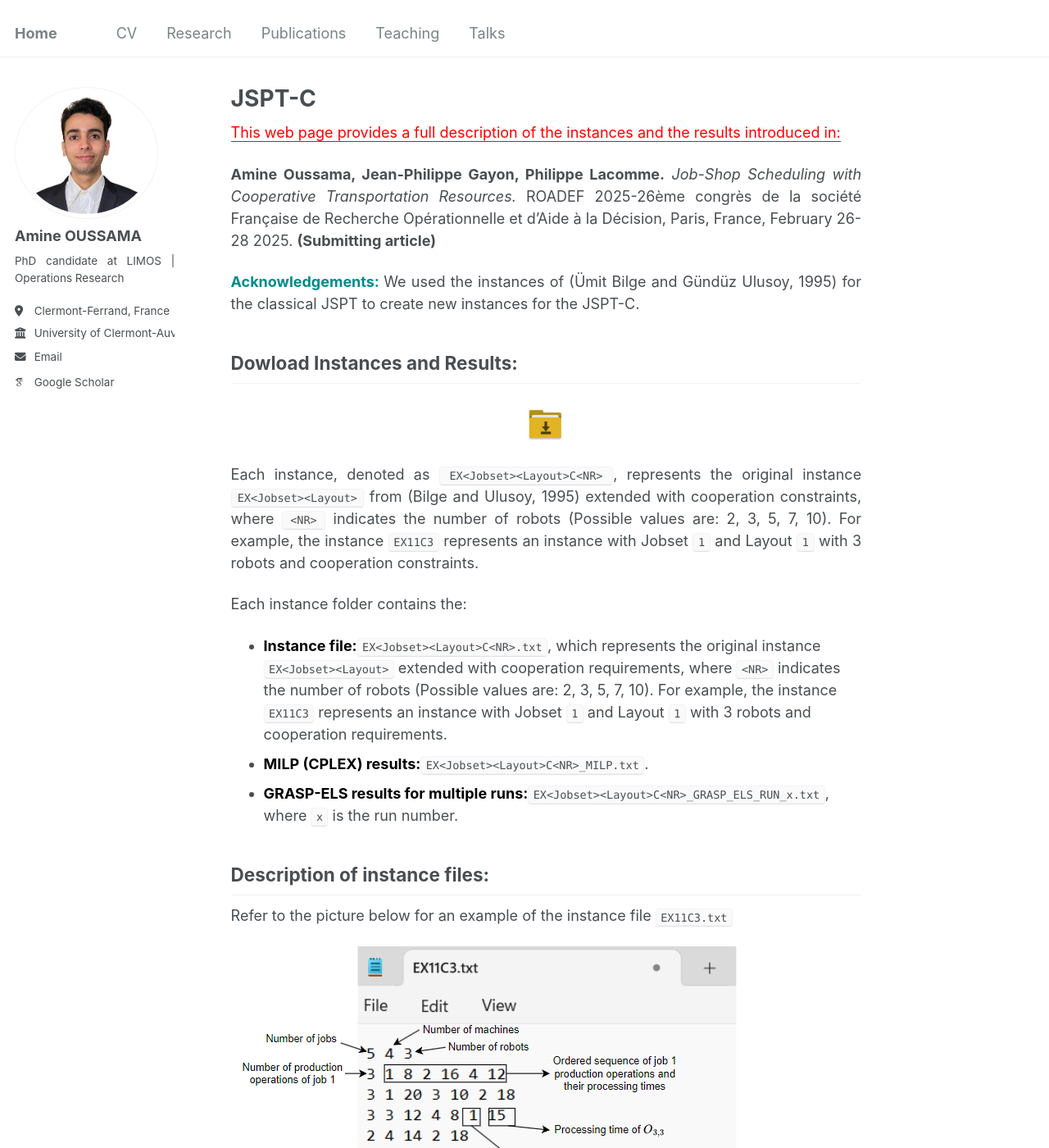
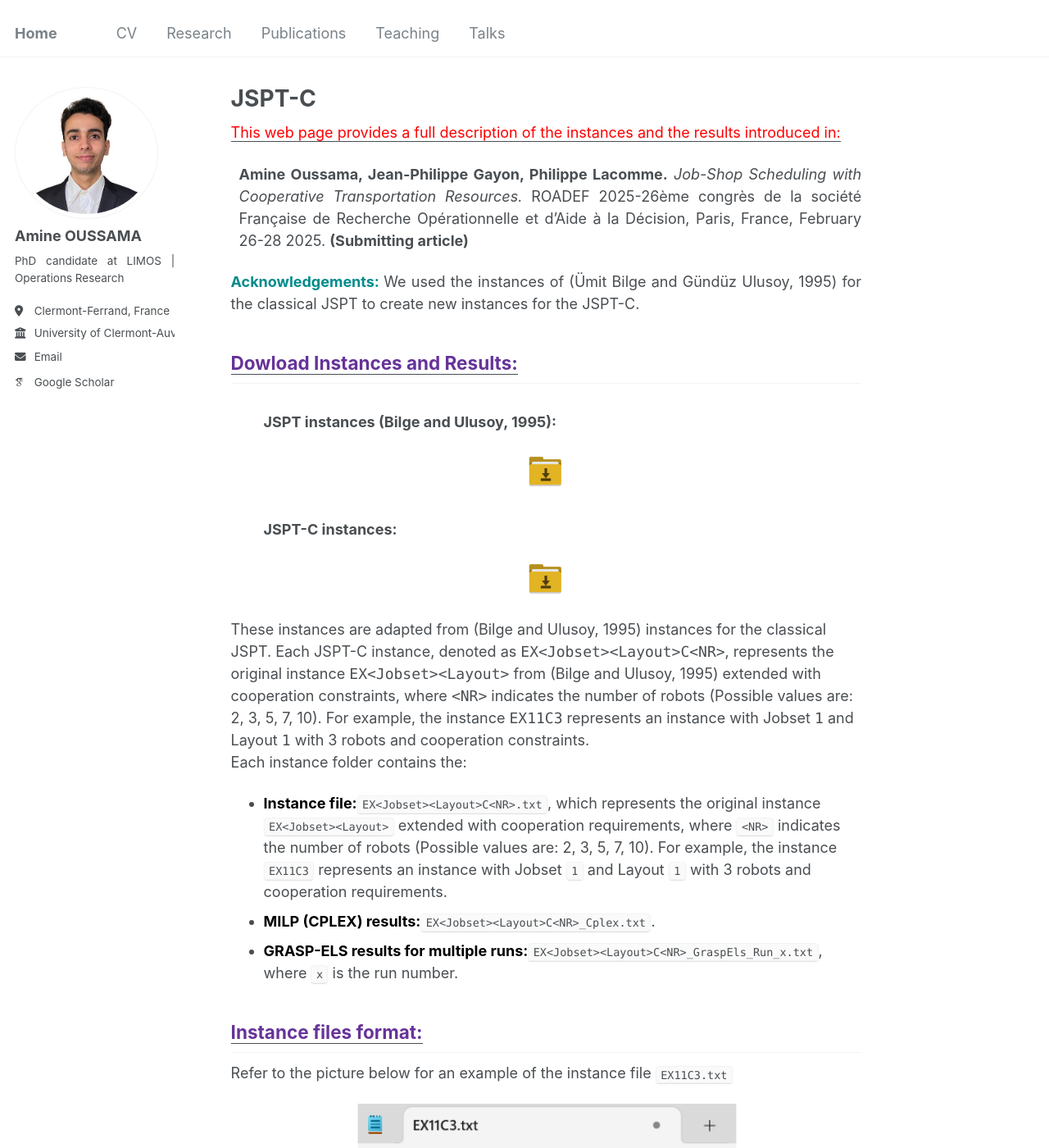
Before and after one commit to amine-oussama/amine-oussama.github.io, a Jekyll site: the page built from _pages/JSPT-C.html, in a window 1280 px wide and 1400 px high. Shown: the whole window at 82% size. Built offline with Jekyll 4.4.1, drawn with Linux system fonts in a browser that asks for light colours; some web fonts are replaced; some of the changed text lies outside the part shown.

Commit message:
Added download files

```diff
--- a/_pages/JSPT-C.html
+++ b/_pages/JSPT-C.html
@@ -17,7 +17,7 @@ author_profile: true
             </u>
         </span>
     </p>
-    <p>
+    <p style="margin-left: 10px; margin-top: 5px;">
         <b>Amine Oussama, Jean-Philippe Gayon, Philippe Lacomme.</b>
         <i>Job-Shop Scheduling with Cooperative Transportation Resources.</i>
         ROADEF 2025-26ème congrès de la société Française de Recherche Opérationnelle et d’Aide à la Décision,
@@ -32,19 +32,34 @@ author_profile: true
         </span>
         We used the instances of (Ümit Bilge and Gündüz Ulusoy, 1995) for the classical JSPT to create new instances for the JSPT-C.
     </p>
-    <h2>Dowload Instances and Results:</h2>
+    <h2><u style="color: rebeccapurple">Dowload Instances and Results:</u></h2>
 
-    <p>
-        <center>
-            <a href="InstancesGetal.zip">
-                <img alt="" width="50" height="50" src="../images/downloadFolder.png"/>
+        <h3><ul>JSPT instances (Bilge and Ulusoy, 1995):</ul></h3>
+        <p>
+            <center>
+            <a href="../JSPT.zip" download="JSPT.zip">
+
+                    <img src="../images/downloadFolder.png" alt="" style="width: 50px; height: 50px;"/>
             </a>
         </center>
-    </p>
-    <p>
-        Each instance, denoted as <code>EX&lt;Jobset&gt;&lt;Layout&gt;C&lt;NR&gt;</code>, represents the original instance <code>EX&lt;Jobset&gt;&lt;Layout&gt;</code> from (Bilge and Ulusoy, 1995) extended with cooperation constraints, where <code>&lt;NR&gt;</code> indicates the number of robots (Possible values are: 2, 3, 5, 7, 10).
-        For example, the instance <code>EX11C3</code> represents an instance with Jobset <code>1</code> and Layout <code>1</code> with 3 robots and cooperation constraints.
-    </p>
+        </p>
+
+        <h3><ul>JSPT-C instances:</ul></h3>
+
+            <p>
+                <center>
+                <a href="../JSPT-C.zip" download="JSPT-C.zip">
+
+                        <img src="../images/downloadFolder.png" alt="" style="width: 50px; height: 50px;"/>
+                </a>
+            </center>
+            </p>
+
+        <div>These instances are adapted from (Bilge and Ulusoy, 1995) instances for the classical JSPT. Each JSPT-C instance, denoted as <code>EX&lt;Jobset&gt;&lt;Layout&gt;C&lt;NR&gt;</code>, represents the original instance <code>EX&lt;Jobset&gt;&lt;Layout&gt;</code> from (Bilge and Ulusoy, 1995) extended with cooperation constraints, where <code>&lt;NR&gt;</code> indicates the number of robots (Possible values are: 2, 3, 5, 7, 10).
+            For example, the instance <code>EX11C3</code> represents an instance with Jobset <code>1</code> and Layout <code>1</code> with 3 robots and cooperation constraints.
+        </div>
+
+
     <p>
         Each instance folder contains the:
     </p>
@@ -53,10 +68,10 @@ author_profile: true
             <code>EX&lt;Jobset&gt;&lt;Layout&gt;</code> extended with cooperation requirements, where <code>&lt;NR&gt;</code> indicates
             the number of robots (Possible values are: 2, 3, 5, 7, 10). For example, the instance <code>EX11C3</code> represents an
             instance with Jobset <code>1</code> and Layout <code>1</code> with 3 robots and cooperation requirements.</li>
-        <li><span style="color: black;"><b>MILP (CPLEX) results:</b></span><code>EX&lt;Jobset&gt;&lt;Layout&gt;C&lt;NR&gt;_MILP.txt</code>.</li>
-        <li><span style="color: black;"><b>GRASP-ELS results for multiple runs:</b></span><code>EX&lt;Jobset&gt;&lt;Layout&gt;C&lt;NR&gt;_GRASP_ELS_RUN_x.txt</code>, where <code>x</code> is the run number.</li>
+        <li><span style="color: black;"><b>MILP (CPLEX) results:</b></span><code>EX&lt;Jobset&gt;&lt;Layout&gt;C&lt;NR&gt;_Cplex.txt</code>.</li>
+        <li><span style="color: black;"><b>GRASP-ELS results for multiple runs:</b></span><code>EX&lt;Jobset&gt;&lt;Layout&gt;C&lt;NR&gt;_GraspEls_Run_x.txt</code>, where <code>x</code> is the run number.</li>
     </ul>
-    <h2>Description of instance files:</h2>
+    <h2><u style="color: rebeccapurple">Instance files format:</u></h2>
     <p> Refer to the picture below for an example of the instance file <code>EX11C3.txt</code></p>
     <!--
     <p>
@@ -71,10 +86,10 @@ author_profile: true
         Refer to the picture below for an example of instance file <code>EX&lt;1&gt;&lt;1&gt;C&lt;3&gt;.txt</code>
     </p>-->
     <img src="../images/Description_Instance_JSPTC_EX11C3.png" alt="Sample Image">
-    <h2>Description of MILP (CPLEX) solution files:</h2>
+    <h2><u style="color: rebeccapurple">MILP (CPLEX) solution file format:</u></h2>
     <p> Refer to the picture below for an example of the MILP solution for the instance <code>EX11C3</code></p>
     <img src="../images/Description_Solution_MILP__JSPTC_EX11C3.png" alt="Sample Image" width="700" height="1400">
-    <h2>Description of GRASPxELS metaheuristic solution files:</h2>
+    <h2><u style="color: rebeccapurple">GRASPxELS metaheuristic solution file format:</u></h2>
     <p> Refer to the picture below for an example of the result of the first execution of GRASPxELS for the instance <code>EX11C3</code></p>
     <img src="../images/Description_Solution_GraspEls_Run_1.png" alt="Sample Image" width="700" height="1400">
 </div>
```
Also changed, not shown: 2 other files.
